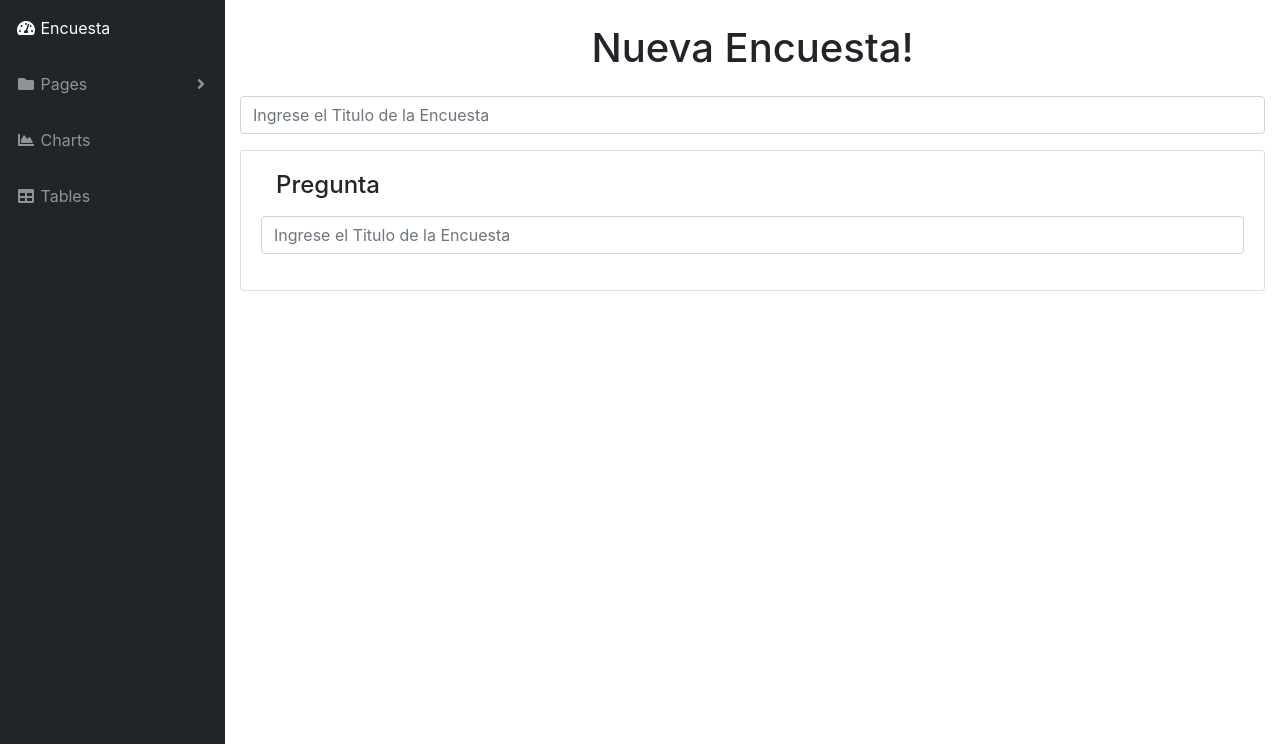
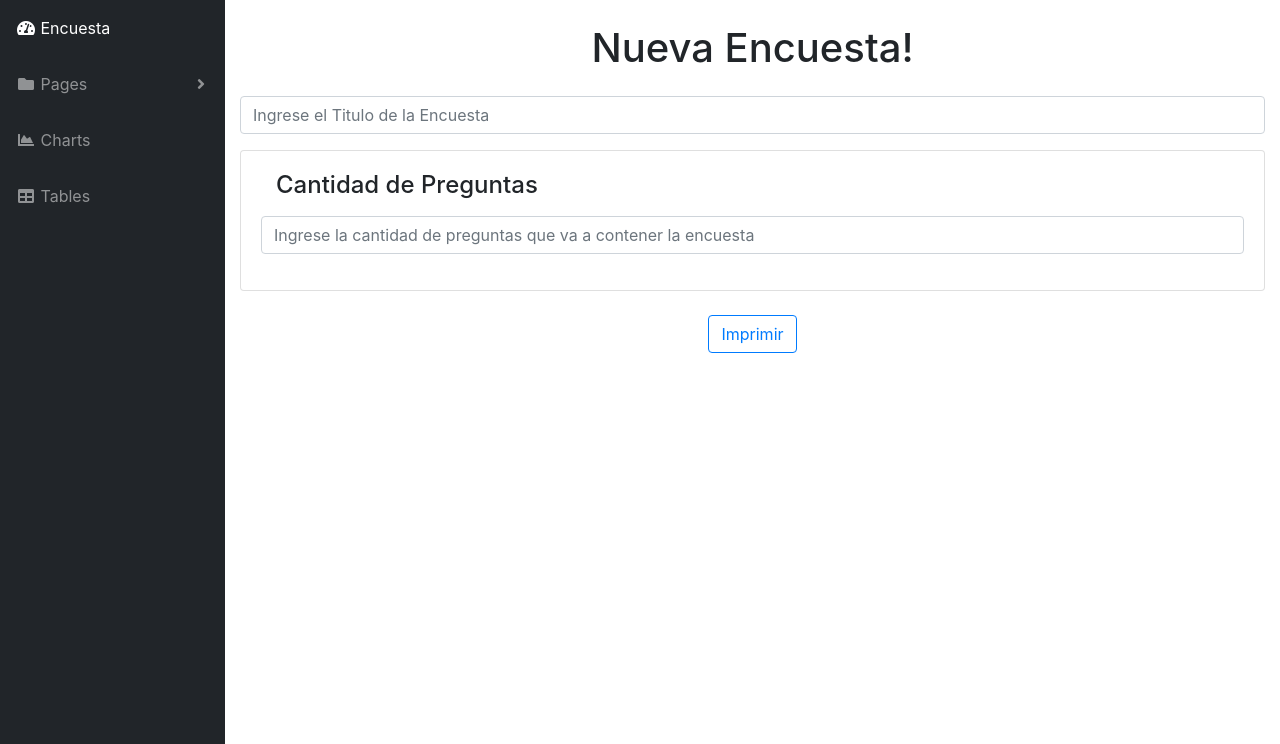
Before and after one commit to SebastianPegoraro/EncuestaRM, a PHP site: page /nuevaEncuesta.php in a window 1280 px wide. Shown: the part 56-800 px from the top of the page. Run offline with PHP 8.4, Linux system fonts and the light colour scheme.

Commit message:
Iniciado la carga tosca de Encuestas

```diff
--- a/admin/nuevaEncuesta.php
+++ b/admin/nuevaEncuesta.php
@@ -18,13 +18,19 @@ include 'nav.php';
                     <div class="card cuadro">
                         <div class="card-body">
                             <div class="form-group col-sm-12">
-                                <h4>Pregunta</h4>
+                                <h4>Cantidad de Preguntas</h4>
                             </div>
                             <div class="row pregunta">
                                 <div class="form-group col-sm-12">
-                                    <input type='text' class='form-control' name='pregunta[]' placeholder='Ingrese el Titulo de la Encuesta' required>
+                                    <input type='text' class='form-control' name='preguntas' placeholder='Ingrese la cantidad de preguntas que va a contener la encuesta' required>
                                 </div>
                             </div>
+                        </div>
+                    </div>
+                    <br>
+                    <div class='row'>
+                        <div class='col-12 text-center'>
+                            <input type='submit' value='Imprimir' name='guardar' class='btn btn-outline-primary boton'>
                         </div>
                     </div>
                 </form>
```
Also changed, not shown: admin/generadorPreguntas.php (added, +17 -0 lines).
